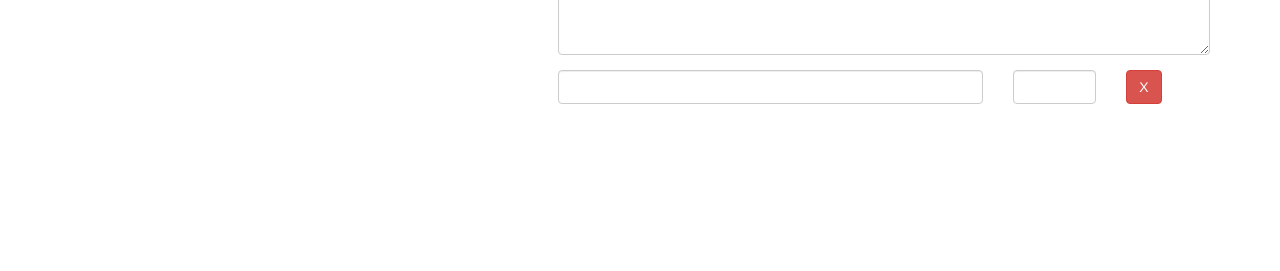
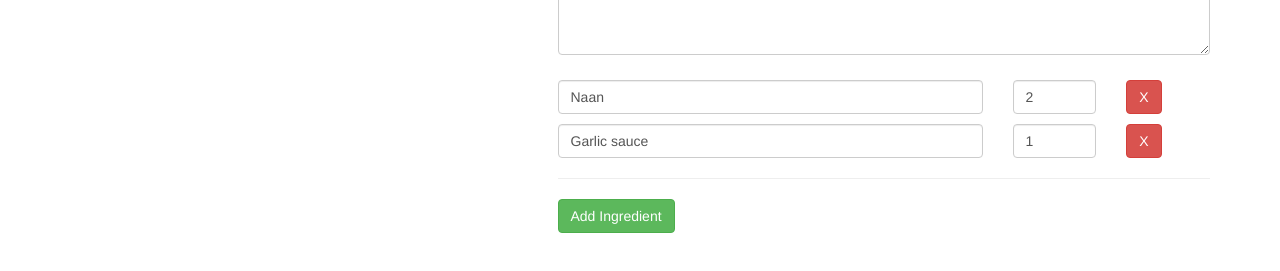
Before and after one commit to nafisatuli/Angular, an Angular app in the folder Recipe Book/: page /recipes/1/edit in a window 1280 px wide. Shown: the part 359-630 px from the top of the page. Built offline with nearby package versions, Linux system fonts and the light colour scheme.

Commit message:
add validation ro recipe-edit

```diff
--- a/Recipe Book/src/app/recipes/receipe-details/receipe-details.component.css
+++ b/Recipe Book/src/app/recipes/recipe-edit/recipe-edit.component.css
@@ -1 +1,4 @@
-/* No CSS *//*# sourceMappingURL=receipe-details.component.css.map */
+input.ng-invalid,
+textarea.ng-invalid {
+  border: 1px solid red;
+}
--- a/Recipe Book/src/app/recipes/recipe-edit/recipe-edit.component.html
+++ b/Recipe Book/src/app/recipes/recipe-edit/recipe-edit.component.html
@@ -4,7 +4,13 @@
     <form [formGroup]="recipeForm" (ngSubmit)="onSubmit()">
       <div class="row">
         <div class="col-xs-12">
-          <button type="submit" class="btn btn-success">Save</button>
+          <button
+            type="submit"
+            class="btn btn-success"
+            [disabled]="!recipeForm.valid"
+          >
+            Save
+          </button>
           <button type="button" class="btn btn-danger">Cancel</button>
         </div>
       </div>
@@ -54,16 +60,37 @@
         </div>
       </div>
       <div class="row">
-        <div class="col-xs-12">
-          <div class="row">
+        <div class="col-xs-12" formArrayName="ingredients">
+          <div
+            class="row"
+            *ngFor="let ingredientCtrl of controls; let i = index"
+            [formGroupName]="i"
+            style="margin-top: 10px;"
+          >
             <div class="col-xs-8">
-              <input type="text" class="form-control" />
+              <input type="text" class="form-control" formControlName="name" />
             </div>
             <div class="col-xs-2">
-              <input type="text" class="form-control" />
+              <input
+                type="text"
+                class="form-control"
+                formControlName="amount"
+              />
             </div>
             <div class="col-xs-2">
               <button class="btn btn-danger">X</button>
+            </div>
+          </div>
+          <hr />
+          <div class="row">
+            <div class="col-xs-12">
+              <button
+                type="button"
+                class="btn btn-success"
+                (click)="onAddIngredient()"
+              >
+                Add Ingredient
+              </button>
             </div>
           </div>
         </div>
--- a/Recipe Book/src/app/recipes/recipe-edit/recipe-edit.component.ts
+++ b/Recipe Book/src/app/recipes/recipe-edit/recipe-edit.component.ts
@@ -1,6 +1,6 @@
 import { Component, OnInit } from '@angular/core';
 import { ActivatedRoute, Params } from '@angular/router';
-import { FormGroup, FormControl } from '@angular/forms';
+import { FormGroup, FormControl, FormArray, Validators } from '@angular/forms';
 import { RecipeService } from '../recipe.service';
 
 @Component({
@@ -32,23 +32,53 @@ export class RecipeEditComponent implements OnInit {
     console.log(this.recipeForm);
   }
 
+  onAddIngredient() {
+    (<FormArray>this.recipeForm.get('ingredients')).push(
+      new FormGroup({
+        name: new FormControl(null, Validators.required),
+        amount: new FormControl(null, [
+          Validators.required,
+          Validators.pattern(/^[1-9]+[0-9]*$/),
+        ]),
+      })
+    );
+  }
+  get controls() {
+    return (<FormArray>this.recipeForm.get('ingredients')).controls;
+  }
   //initialize our recipe edit form
   //this method should be called when our route params will change bcz that indicate we reload the page
   private initForm() {
     let recipeName = '';
     let recipeImgPath = '';
     let recipeDescription = '';
+    let recipeIngredients = new FormArray([]);
     if (this.editMode) {
       const recipe = this.recipeService.getSingleRecipe(this.id); //fetch recipe
       recipeName = recipe.name;
       recipeImgPath = recipe.imgPath;
       recipeDescription = recipe.description;
+
+      if (recipe['ingredients']) {
+        for (let ingredient of recipe.ingredients) {
+          recipeIngredients.push(
+            new FormGroup({
+              name: new FormControl(ingredient.name, Validators.required),
+              amount: new FormControl(ingredient.amount, [
+                Validators.required,
+                Validators.pattern(/^[1-9]+[0-9]*$/),
+              ]),
+            })
+          );
+        }
+      }
     }
 
     this.recipeForm = new FormGroup({
-      name: new FormControl(recipeName),
-      imagePath: new FormControl(recipeImgPath),
-      description: new FormControl(recipeDescription),
+      name: new FormControl(recipeName, Validators.required),
+      imagePath: new FormControl(recipeImgPath, Validators.required),
+      description: new FormControl(recipeDescription, Validators.required),
+      ingredients: recipeIngredients,
     });
   }
 }
```
